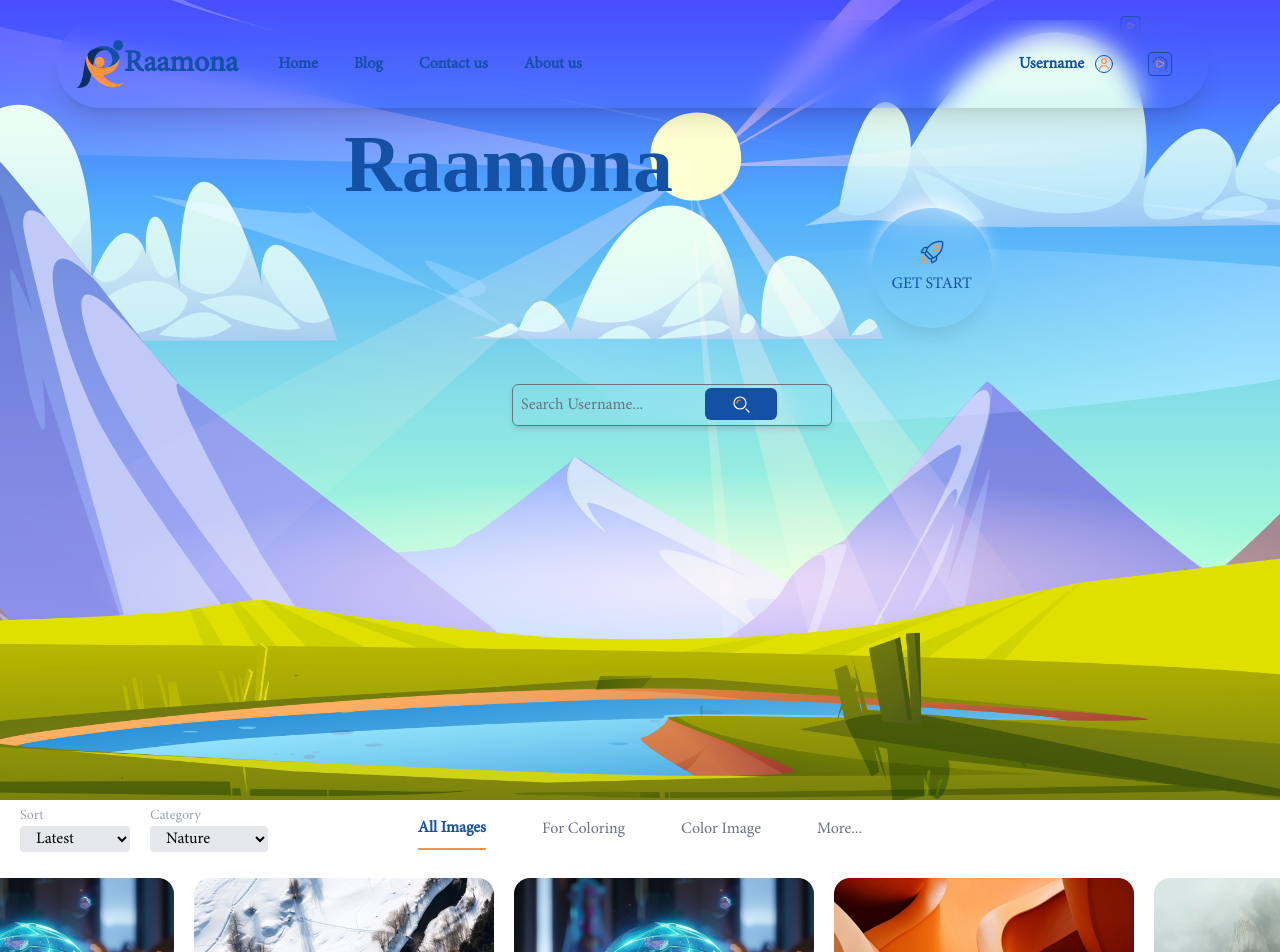
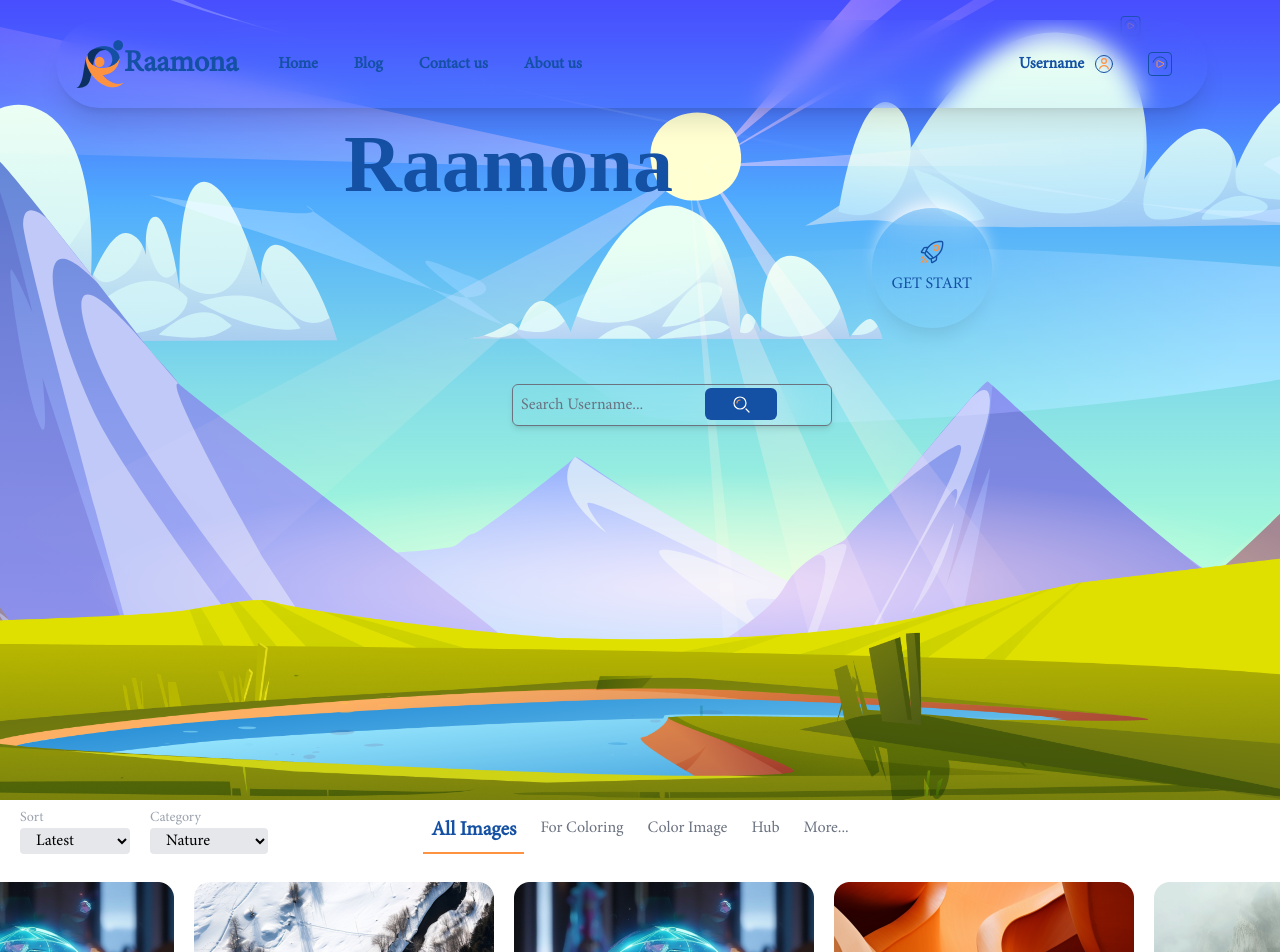
Before and after one commit to zahra-hsb/raamona-parallax, a Next.js app in the folder FrontEnd/: page / in a window 1280 px wide. Shown: the top 952 px of the page. Built offline with nearby package versions, Linux system fonts and the light colour scheme; a web font is replaced by a local one.

Commit message:
the main page tabs is working

```diff
--- a/FrontEnd/src/components/globalComponents/Tab/index.jsx
+++ b/FrontEnd/src/components/globalComponents/Tab/index.jsx
@@ -1,7 +1,7 @@
-const Tab = ({ handleSelect, text, isSelected, disabled }) => {
+const Tab = ({ handleSelect, text, isSelected, disabled, style }) => {
     return (
         <>
-            <span aria-disabled={disabled} onClick={handleSelect} className={`p-2 text-gray-500 cursor-pointer hover:border-b-2 hover:text-blue hover:border-b-orange transition-all duration-300 ${isSelected && `text-xl !text-blue font-bold border-b-2 border-b-orange`}`}>{text}</span>
+            <span aria-disabled={disabled} onClick={handleSelect} className={`p-2 text-gray-500 cursor-pointer hover:border-b-2 hover:text-blue hover:border-b-orange transition-all duration-300 ${isSelected && `text-xl !text-blue font-bold border-b-2 border-b-orange`} ${style}`}>{text}</span>
         </>
     )
 }
--- a/FrontEnd/src/components/globalComponents/Tabs/index.jsx
+++ b/FrontEnd/src/components/globalComponents/Tabs/index.jsx
@@ -1,11 +1,11 @@
 import Tab from "../Tab"
 
-const TabsComponent = ({ tabArray, selectedTab, handleSelectTab }) => {
+const TabsComponent = ({ tabArray, selectedTab, handleSelectTab, style, border }) => {
     return (
         <>
-            <div className="flex gap-2 border-b px-32">
+            <div className={`flex gap-2 border-b px-32 ${border}`}>
                 {tabArray?.map((item, index) => (
-                    <Tab disabled={index === tabArray.length - 1 ? true : false} isSelected={selectedTab === item.id} handleSelect={() => handleSelectTab(item.id)} text={item.text} key={item.id} />
+                    <Tab style={style} disabled={index === tabArray.length - 1 ? true : false} isSelected={selectedTab === item.id} handleSelect={() => handleSelectTab(item.id)} text={item.text} key={item.id} />
                 ))}
             </div>
         </>
--- a/FrontEnd/src/components/homeComponents/Tabs/index.jsx
+++ b/FrontEnd/src/components/homeComponents/Tabs/index.jsx
@@ -15,7 +15,7 @@ import pic13 from '../../../../public/images/pics/13.png';
 import pic14 from '../../../../public/images/pics/14.png';
 import pic15 from '../../../../public/images/pics/15.png';
 import Image from "next/image";
-import { useContext, useEffect, useRef } from "react";
+import { useContext, useEffect, useRef, useState } from "react";
 import { LoadContext } from "@/components/context/context";
 
 import 'swiper/css';
@@ -24,8 +24,15 @@ import 'swiper/css/navigation';
 
 import { Swiper, SwiperSlide } from 'swiper/react';
 import { Autoplay } from "swiper/modules";
+import TabsComponent from "@/components/globalComponents/Tabs";
+import { tabsArray } from "@/components/profileComponents/Profile";
 
 const Tabs = () => {
+    const [selectedTab, setSelectedTab] = useState(1)
+
+    function handleSelectTab(id) {
+        setSelectedTab(id)
+    }
     const pics1Array = {
         div1: [pic2, pic3, pic4, pic4, pic4, pic4, pic4, pic4, pic4, pic12, pic10, pic12, pic4, pic4, pic4],
         div2: [pic2, pic6, pic9, pic10, pic14, pic14, pic14, pic14, pic14, pic14, pic14, pic4, pic4, pic4],
@@ -75,12 +82,7 @@ const Tabs = () => {
                             </select>
                         </div>
                     </div>
-                    <div className="flex gap-14 justify-center items-center w-full ">
-                        <span className="py-2 text-blue font-bold cursor-pointer border-b-2 border-b-orange">All Images</span>
-                        <span className="py-2 text-gray-500 cursor-pointer">For Coloring</span>
-                        <span className="py-2 text-gray-500 cursor-pointer">Color Image</span>
-                        <span className="py-2 text-gray-500 cursor-pointer">More...</span>
-                    </div>
+                    <TabsComponent border={'!border-b-0'} handleSelectTab={handleSelectTab} selectedTab={selectedTab} tabArray={tabsArray} />
                 </div>
                 {/* <div className="w-full flex gap-5 py-5">
                     <div ref={scrollRef} className="scroller w-screen flex flex-col gap-5 h-full">
--- a/FrontEnd/src/components/profileComponents/Profile/index.jsx
+++ b/FrontEnd/src/components/profileComponents/Profile/index.jsx
@@ -23,12 +23,21 @@ import { useState } from "react"
 import ProfileTabs from "../ProfileTabs"
 
 
-const tabArray = [
+export const tabArray = [
     { text: 'Information', id: 1 },
     { text: 'Generation', id: 2 },
     { text: 'Analysis', id: 3 },
     { text: 'Coming soon...', id: 4 },
 ]
+
+export const tabsArray = [
+    { text: 'All Images', id: 1 },
+    { text: 'For Coloring', id: 2 },
+    { text: 'Color Image', id: 3 },
+    { text: 'Hub', id: 4 },
+    { text: 'More...', id: 5 },
+]
+
 const viewInputsArray = [
     { icon: userIcon, iId: 'fName', maxLength: 25, placeholder: 'First name', type: 'text', width: 'w-1/3', disabled: true, id: 1 },
     { icon: userIcon, iId: 'lName', maxLength: 25, placeholder: 'Last name', type: 'text', width: 'w-1/3', disabled: true, id: 1 },
```
